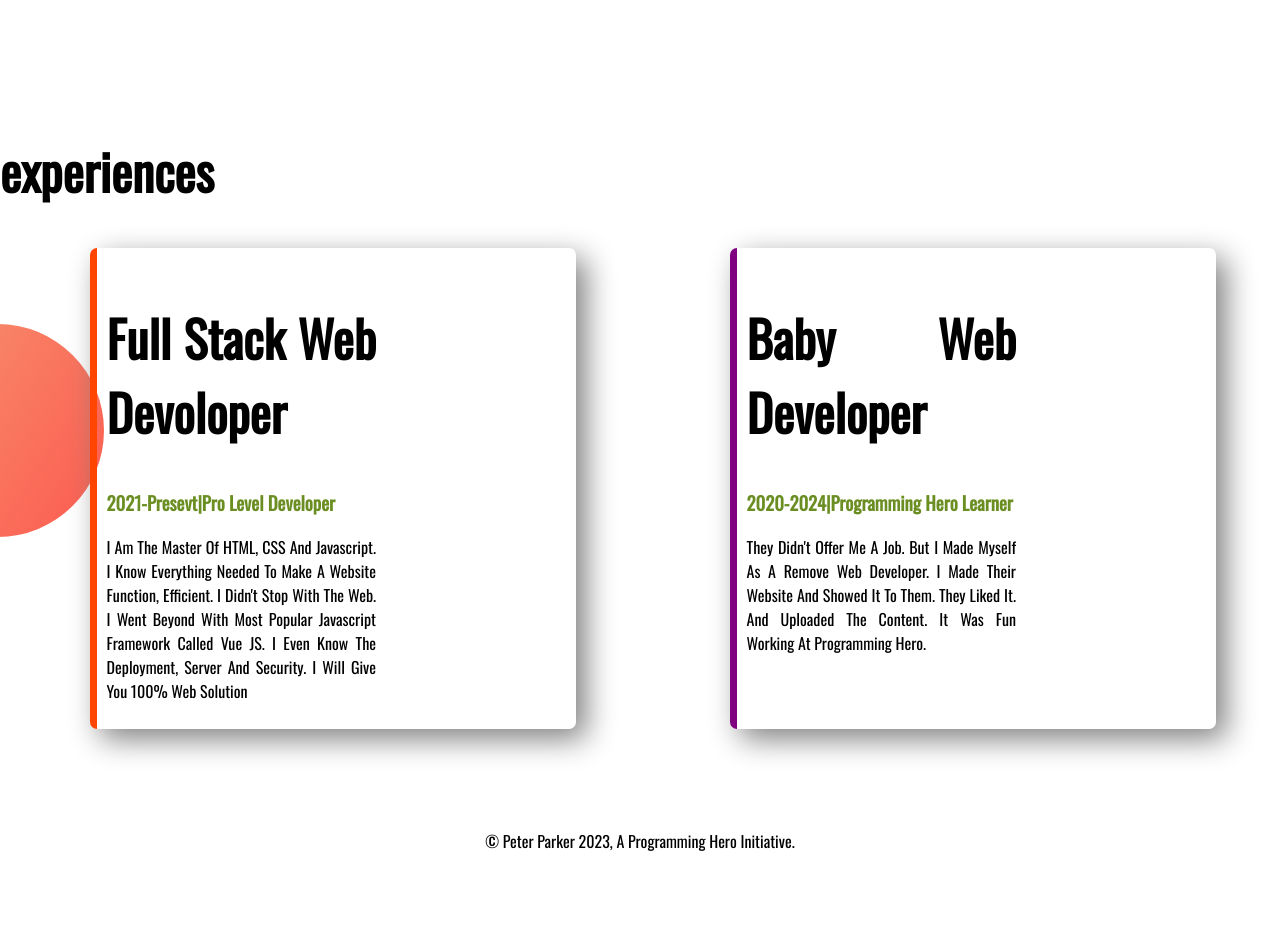
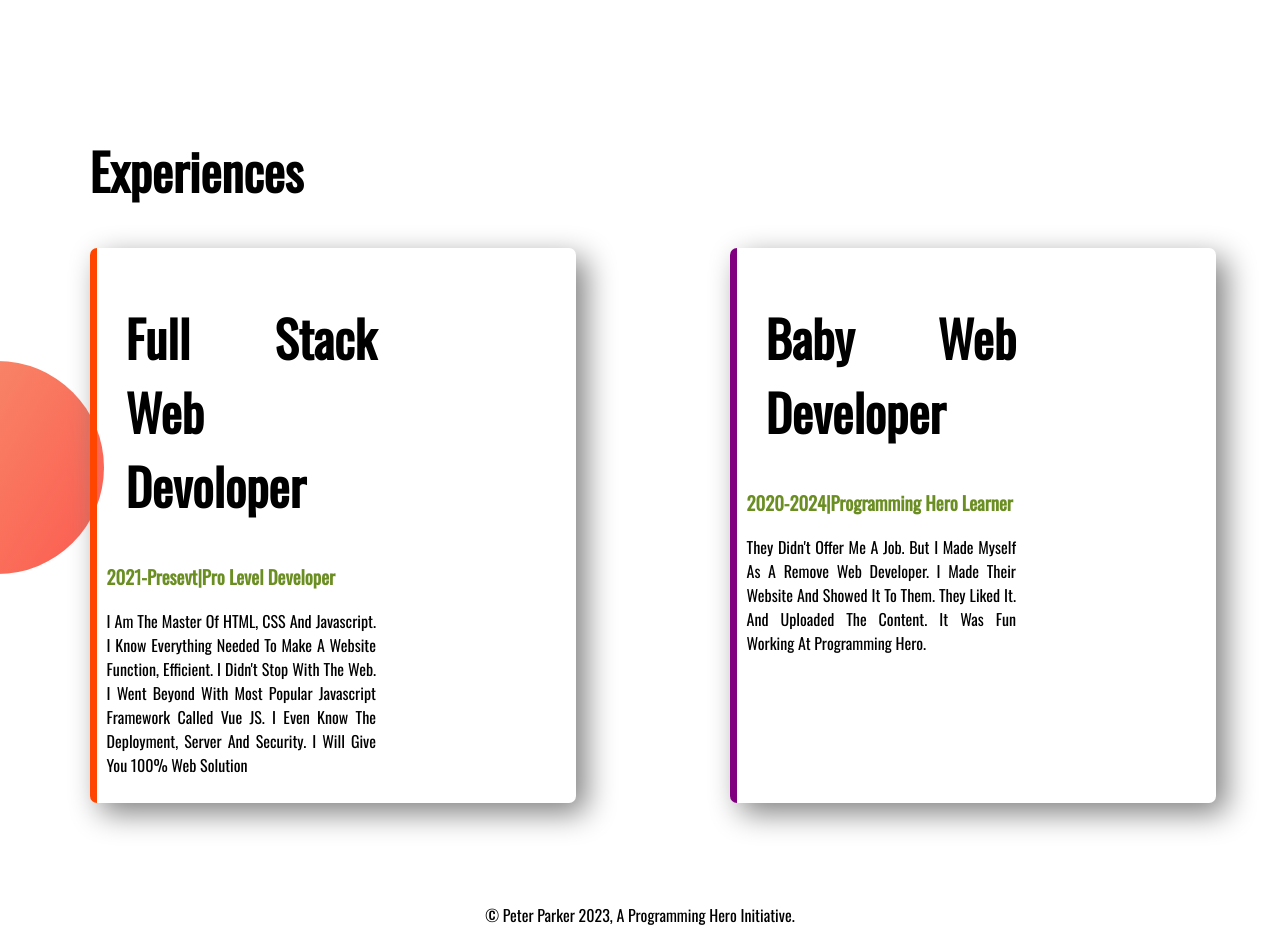
Before and after one commit to mohammadibrahim11/developer-portfolio, a plain HTML site: page index.html in a window 1280 px wide. Shown: the part 1160-2090 px from the top of the page. Before the commit the page ends 2029 px from the top, so only its background shows below. Drawn offline with nearby package versions, Linux system fonts and the light colour scheme.

Commit message:
add style

```diff
--- a/style.css
+++ b/style.css
@@ -116,3 +116,8 @@ section{
 footer{
     text-align: center;
 }
+
+.experience-section h1{
+    text-transform: capitalize;
+    margin-left: 7%;
+}
```
